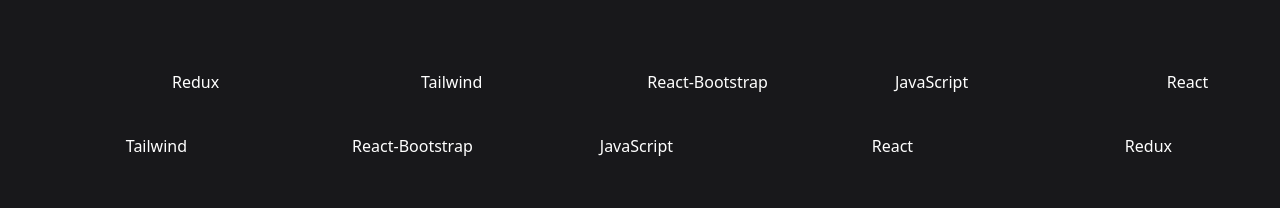
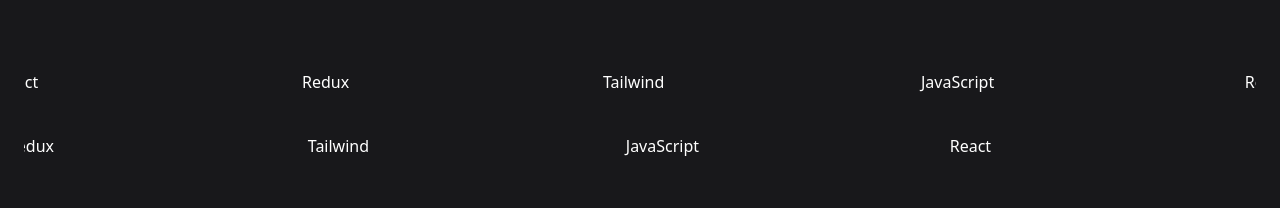
Before and after one commit to sonai-2001/portfolio, a React (Create React App) app: page / in a window 1280 px wide. Shown: the part 1465-1673 px from the top of the page. Built offline with nearby package versions, Linux system fonts and the light colour scheme.

Commit message:
marquee fixed

```diff
--- a/src/components/Marquee.jsx
+++ b/src/components/Marquee.jsx
@@ -2,14 +2,14 @@
 import { motion } from "framer-motion";
 
 function Marquee({ direction }) {
-  var names = ["JavaScript", "React", "Redux" ,"Tailwind", "React-Bootstrap"];
+  var names = ["JavaScript", "React", "Redux" ,"Tailwind"];
   return (
-    <div className="w-full flex  gap-4  overflow-hidden">
+    <div className="w-full flex gap-4  overflow-hidden">
       <motion.div
         initial={{ x: direction === "left" ? "0%" : "-100%" }}
         animate={{ x: direction === "left" ? "-100%" : "0%" }}
         transition={{ ease: "linear", duration: 15, repeat: Infinity }}
-        className="w-full  flex flex-shrink-0 items-center  "
+        className="w-full  flex flex-shrink-0 items-center   "
       >
         {names.map((elem) => (
           <div className=" mx-4 md:mx-auto md:w-[20vw]  flex items-center justify-center mb-10 flex-shrink-0 ">
@@ -21,7 +21,7 @@
         initial={{ x: direction === "left" ? "0%" : "-100%" }}
         animate={{ x: direction === "left" ? "-100%" : "0%" }}
         transition={{ ease: "linear", duration: 15, repeat: Infinity }}
-        className="w-full  flex flex-shrink-0 items-center "
+        className="w-full  flex flex-shrink-0 items-center  "
       >
         {names.map((elem) => (
           <div className="mx-4 md:mx-auto md:w-[20vw] flex items-center justify-center mb-10 flex-shrink-0 ">
```
